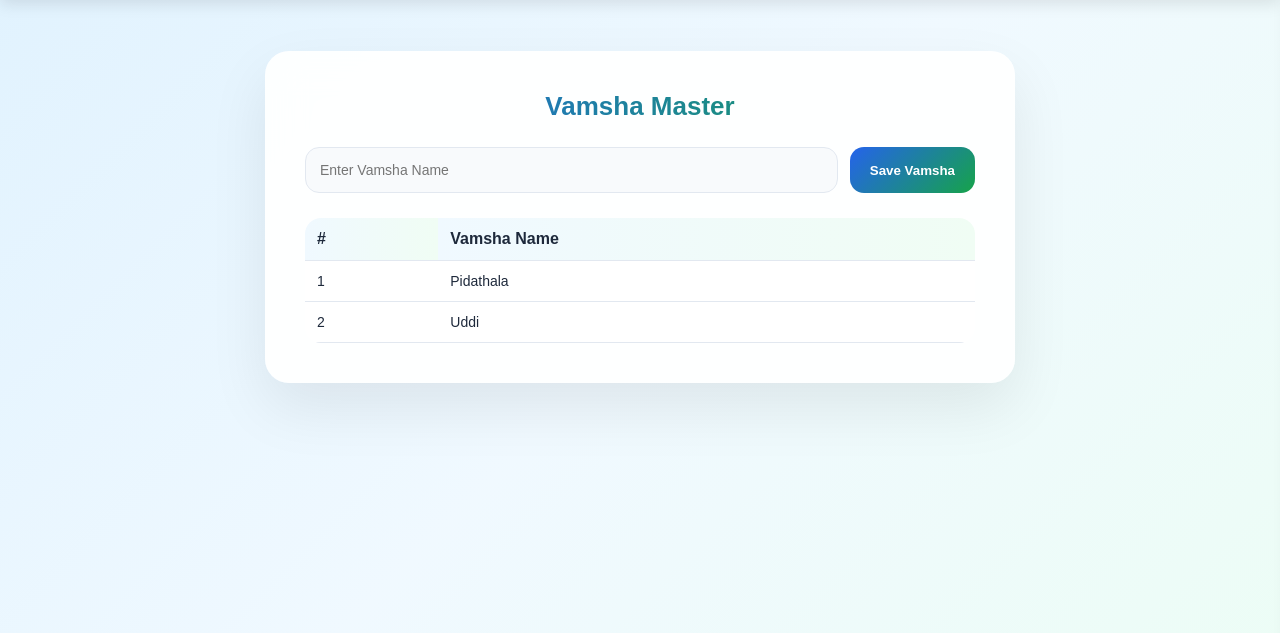
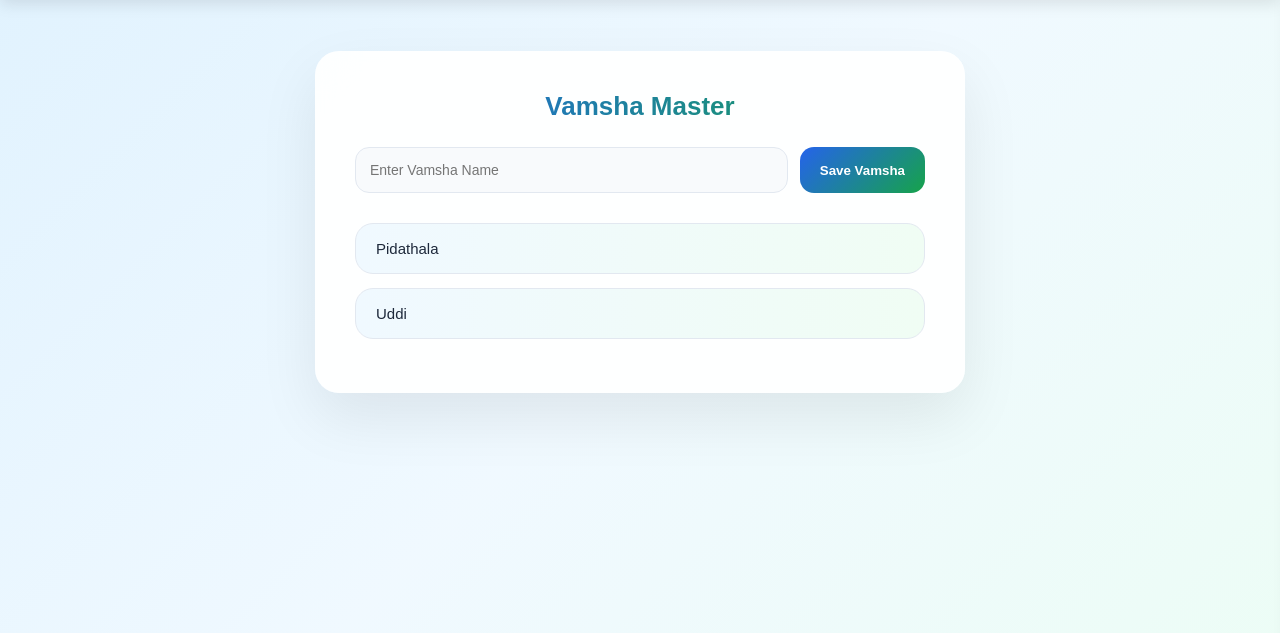
Before and after one commit to DHARM9978/Vamsha-Vruksha, a PHP site: page /Pages/Add_Vamsha.php in a window 1280 px wide. Shown: the part 69-702 px from the top of the page. Run offline with PHP 8.4, Linux system fonts and the light colour scheme; data comes from the database, SQL or seed files in the repository.

Commit message:
Make change into the sutra and vamsha file to look the UI same as other

```diff
--- a/CSS/vamsha.css
+++ b/CSS/vamsha.css
@@ -1,4 +1,3 @@
-
 :root{
     --primary-blue:#2563eb;
     --primary-green:#16a34a;
@@ -9,14 +8,14 @@
     --text-dark:#1e293b;
 }
 
+/* ===== Reset ===== */
 *{
     box-sizing:border-box;
 }
 
 html, body{
-    overflow-x: hidden;
+    overflow-x:hidden;
 }
-
 
 body{
     margin:0;
@@ -24,13 +23,12 @@ body{
     background:linear-gradient(135deg,var(--light-blue),#f0f9ff,var(--light-green));
     color:var(--text-dark);
     min-height:100vh;
-    /* padding:20px; */
 }
 
 /* ===== Container ===== */
 .container{
     width:100%;
-    max-width:750px;
+    max-width:650px;
     margin:120px auto 60px;
     background:rgba(255,255,255,.92);
     backdrop-filter:blur(18px);
@@ -40,7 +38,6 @@ body{
     animation:fadeUp .6s ease;
 }
 
-/* Navbar spacing safety */
 @media(max-width:768px){
     .container{
         margin-top:100px;
@@ -56,7 +53,7 @@ body{
 h2{
     text-align:center;
     margin-bottom:25px;
-    font-size:clamp(20px,4vw,26px);
+    font-size:26px;
     background:linear-gradient(90deg,var(--primary-blue),var(--primary-green));
     -webkit-background-clip:text;
     -webkit-text-fill-color:transparent;
@@ -66,7 +63,7 @@ h2{
 form{
     display:flex;
     gap:12px;
-    margin-bottom:25px;
+    margin-bottom:30px;
 }
 
 form input{
@@ -74,8 +71,8 @@ form input{
     padding:14px;
     border-radius:14px;
     border:1px solid var(--border);
+    background:var(--soft-bg);
     font-size:14px;
-    background:var(--soft-bg);
     transition:.3s;
 }
 
@@ -95,7 +92,6 @@ form button{
     color:white;
     cursor:pointer;
     transition:.3s;
-    white-space:nowrap;
 }
 
 form button:hover{
@@ -115,37 +111,34 @@ form button:hover{
     font-weight:600;
 }
 
-/* ===== Table Styling ===== */
-table{
-    width:100%;
-    border-collapse:collapse;
-    background:white;
-    border-radius:16px;
-    overflow:hidden;
+/* ===== Card List ===== */
+.list{
+    margin-top:10px;
 }
 
-th{
-    text-align:left;
-    padding:12px;
+.item{
     background:linear-gradient(90deg,#f0f9ff,#f0fdf4);
-    border-bottom:1px solid var(--border);
-    font-weight:600;
+    padding:16px 20px;
+    border-radius:18px;
+    margin-bottom:14px;
+    border:1px solid var(--border);
+    transition:.3s ease;
+    font-size:15px;
+    font-weight:500;
 }
 
-td{
-    padding:12px;
-    border-bottom:1px solid var(--border);
-    font-size:14px;
-}
-
-tr:hover{
-    background:#f8fafc;
+.item:hover{
+    transform:translateX(6px);
+    box-shadow:0 10px 25px rgba(37,99,235,.15);
 }
 
 /* ===== Responsive ===== */
+@media(max-width:500px){
 
-/* Tablet */
-@media(max-width:768px){
+    body{
+        padding:15px;
+    }
+
     form{
         flex-direction:column;
     }
@@ -153,23 +146,8 @@ tr:hover{
     form button{
         width:100%;
     }
-}
 
-/* Small Mobile */
-@media(max-width:500px){
-
-    body{
-        padding:15px;
-    }
-
-    .container{
-        padding:22px;
-        border-radius:20px;
-    }
-
-    table{
-        display:block;
-        overflow-x:auto;
-        white-space:nowrap;
+    .item:hover{
+        transform:none;
     }
 }
--- a/Pages/Add_Sutra.php
+++ b/Pages/Add_Sutra.php
@@ -44,7 +44,6 @@ $data = $conn->query("SELECT * FROM Sutra ORDER BY Sutra_Name");
 
 <!-- ===== List Section ===== -->
 <div class="section">
-    <h3 style="margin-bottom:15px;">Existing Sutras</h3>
 
     <div class="list">
     <?php while($r = $data->fetch_assoc()): ?>
--- a/Pages/Add_Vamsha.php
+++ b/Pages/Add_Vamsha.php
@@ -27,6 +27,7 @@ $result = $conn->query("SELECT * FROM Vamsha ORDER BY Vamsha_Name ASC");
 ?>
 <!DOCTYPE html>
 <html>
+
 <head>
     <title>Vamsha Master</title>
     <meta name="viewport" content="width=device-width, initial-scale=1">
@@ -50,20 +51,17 @@ $result = $conn->query("SELECT * FROM Vamsha ORDER BY Vamsha_Name ASC");
             <button type="submit" name="save">Save Vamsha</button>
         </form>
 
-<table>
-<tr>
-    <th>#</th>
-    <th>Vamsha Name</th>
-</tr>
-<?php $i=1; while($row = $result->fetch_assoc()): ?>
-<tr>
-    <td><?= $i++ ?></td>
-    <td><?= htmlspecialchars($row['Vamsha_Name']) ?></td>
-</tr>
+        <div class="list">
+            <?php while($row = $result->fetch_assoc()): ?>
+            <div class="item">
+                <?= htmlspecialchars($row['Vamsha_Name']) ?>
+            </div>
             <?php endwhile; ?>
-</table>
+        </div>
+
 
     </div>
 
 </body>
+
 </html>
```
Lines whose indentation alone changed are shown as unchanged.
